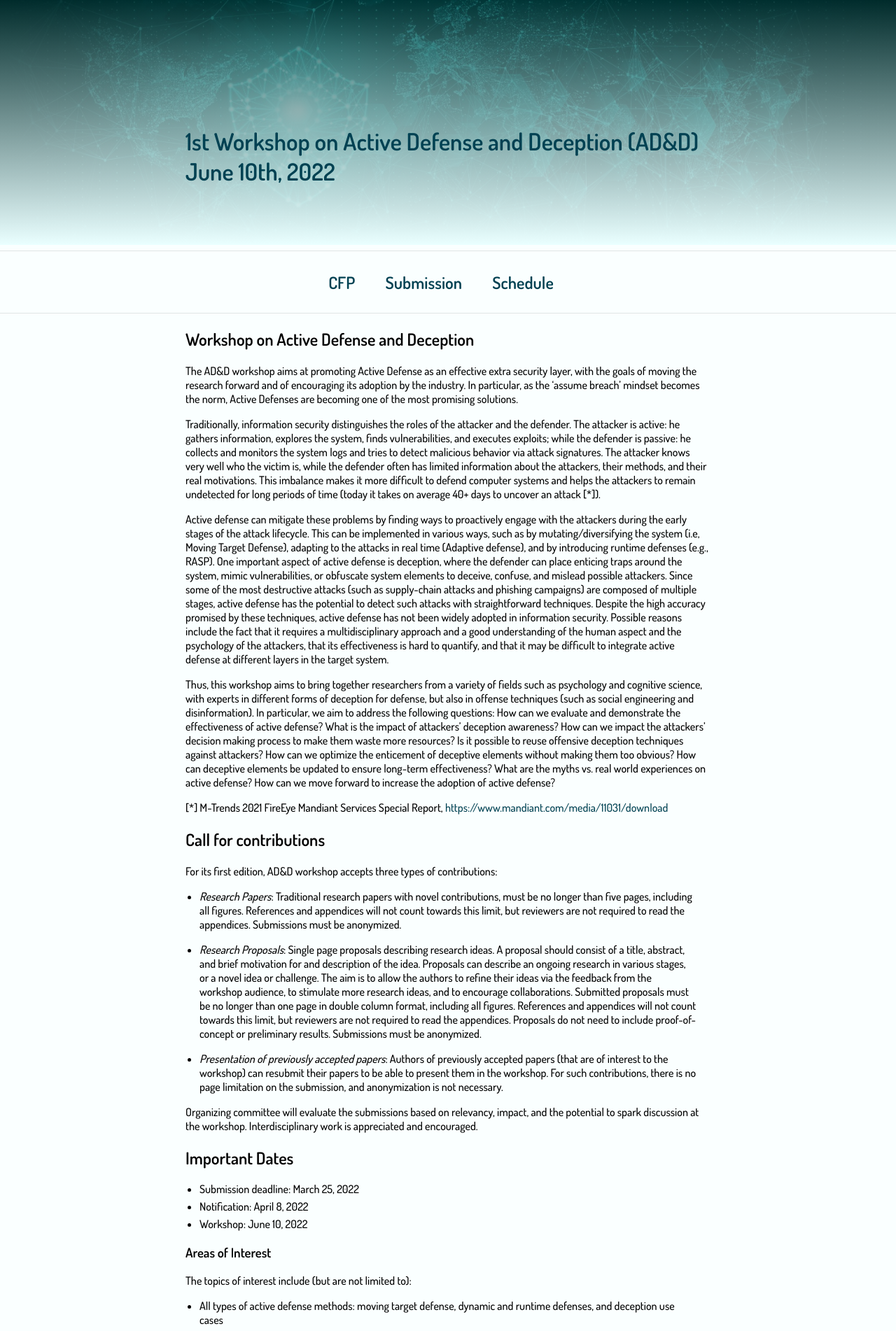
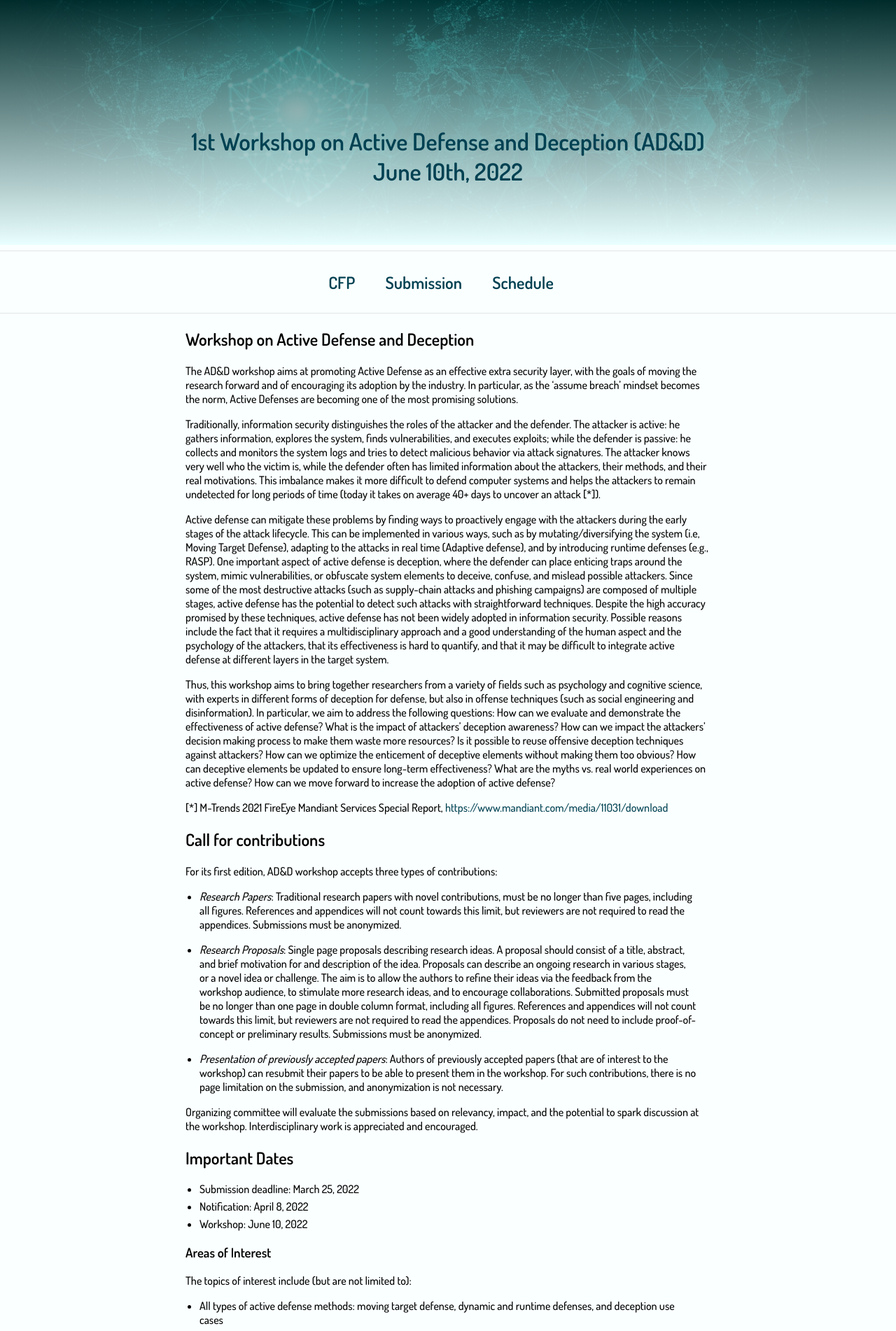
Before and after one commit to BillyPragSec/billypragsec.github.io, a Jekyll site: the page built from index.md, in a window 1280 px wide. Shown: the top 1902 px of the page at 70% size. Built offline with Jekyll 4.4.1, drawn with Linux system fonts in a browser that asks for light colours; our own code applies the rules of GitHub Pages for plain Markdown files.

Commit message:
retrying justified text

```diff
--- a/_layouts/default.html
+++ b/_layouts/default.html
@@ -66,7 +66,7 @@
             <br>
             <br>
             <br>
-            <div class="container" style="text-align: justify;">
+            <div class="container" style="text-align: center;">
             <a id="author-name" class="alignable" href="{{ site.baseurl }}"><b>{{ site.title }}</b></a>
 
             </div>
@@ -98,7 +98,7 @@
                 {{ content }}
 				{% if site.footer == true %}
 					<hr />
-					<p style="text-align: center; margin-bottom: 10px">
+					<p style="text-align: justify; margin-bottom: 10px">
 					<a href="{{ site.footer_url }}" style="color: black"><small>{{ site.footer_text }}</small></a>
 					</p>
 				{% endif %}
```
